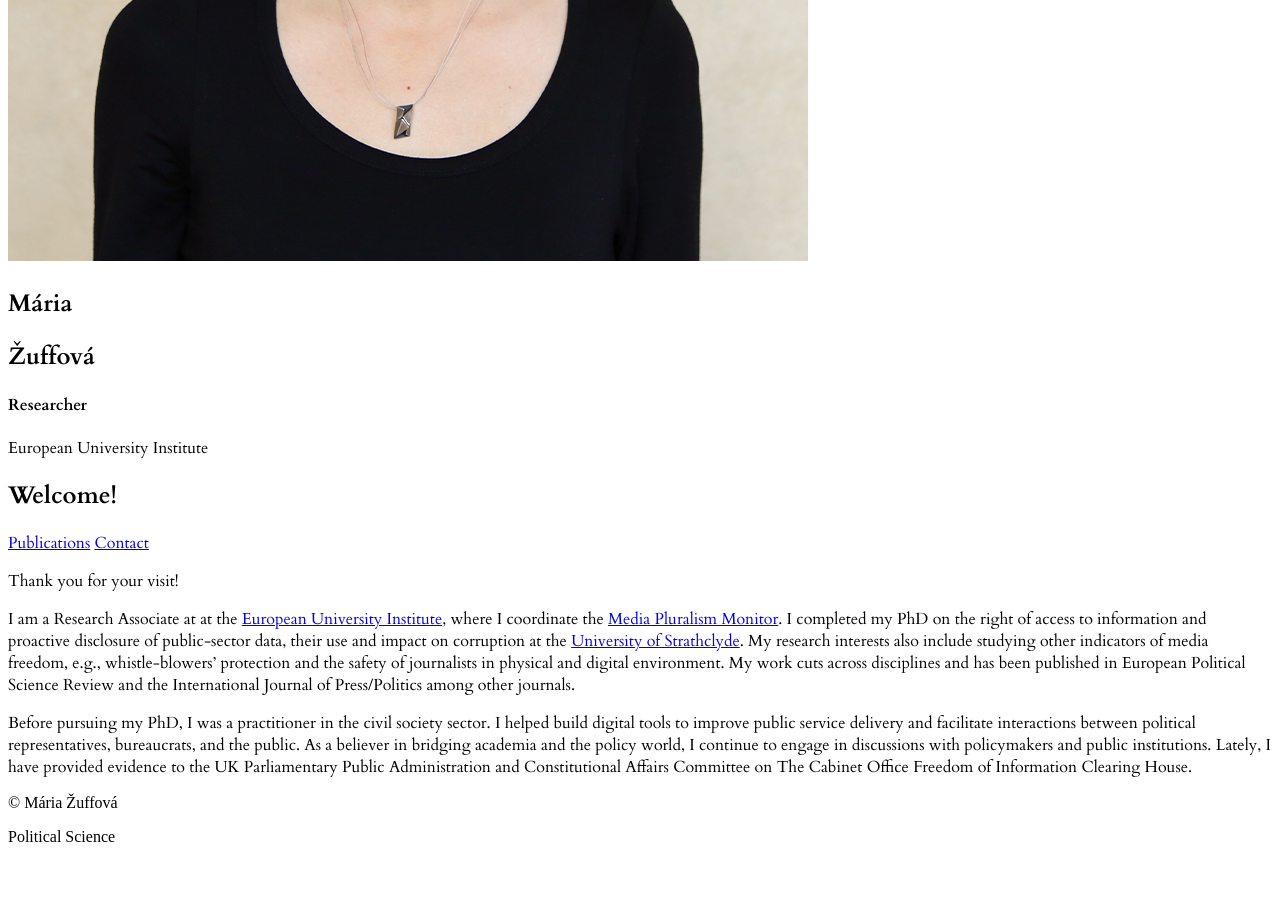
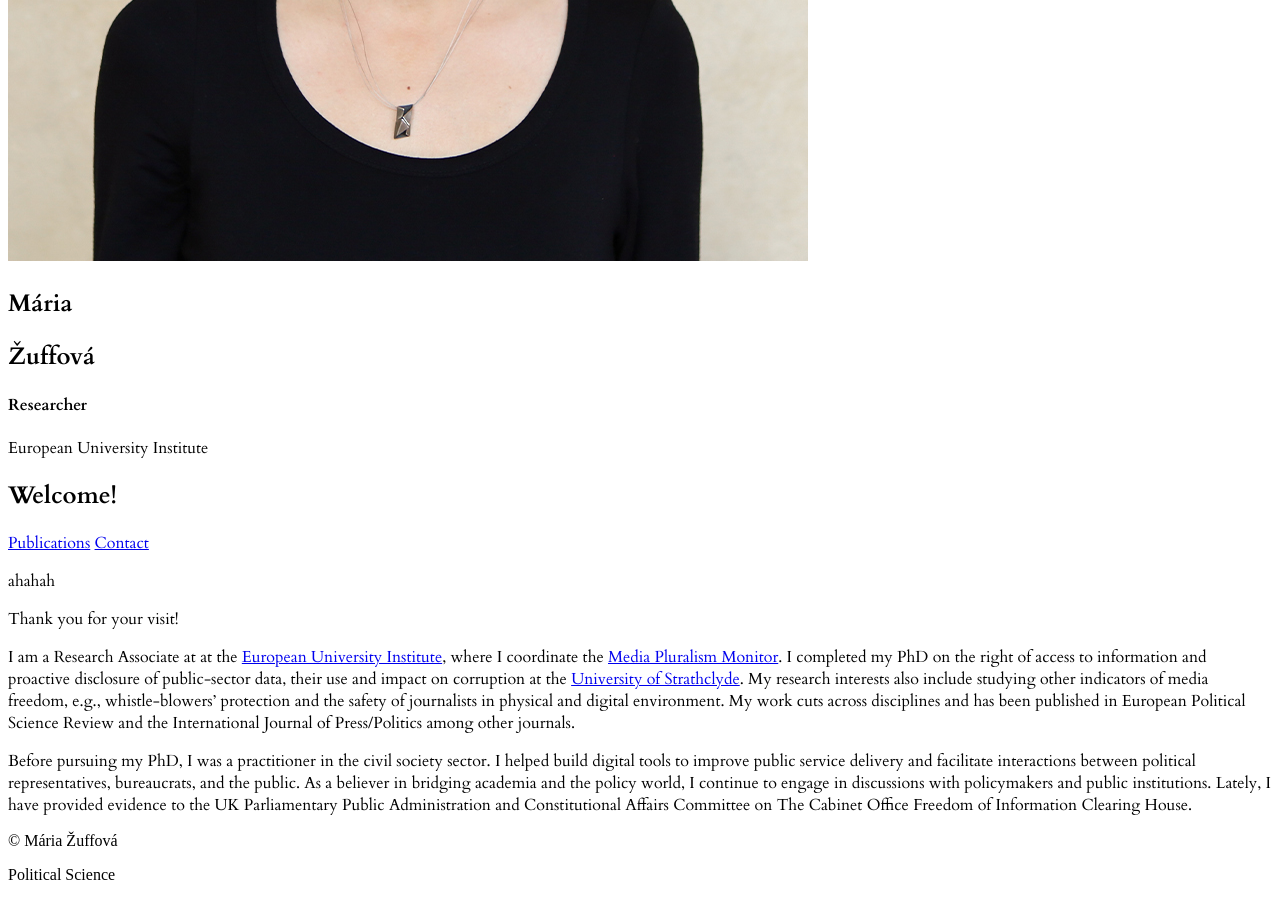
Before and after one commit to mariazuffova/jekyll-profile-site, a Jekyll site: the page built from index.md, in a window 1280 px wide and 900 px high, scrolled down 711 px. Built offline with Jekyll 4.4.1, drawn with Linux system fonts in a browser that asks for light colours; a script that is not in the unit is left out; before the commit the page ends 1573 px from its top, so only the background shows below that.

Commit message:
Update Home page “home-content”

```diff
--- a/_data/home.yml
+++ b/_data/home.yml
@@ -1,5 +1,8 @@
 greeting: Welcome!
 teaser: >-
+  a﻿hahah
+
+
   T﻿hank you for your visit!
 
 
```
